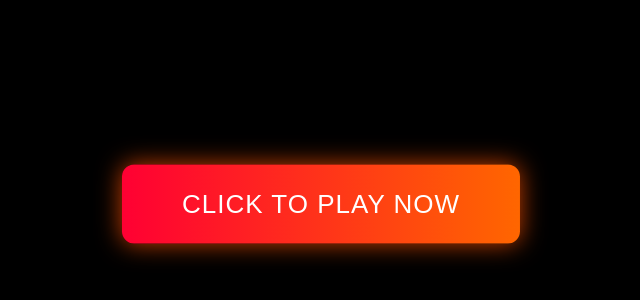
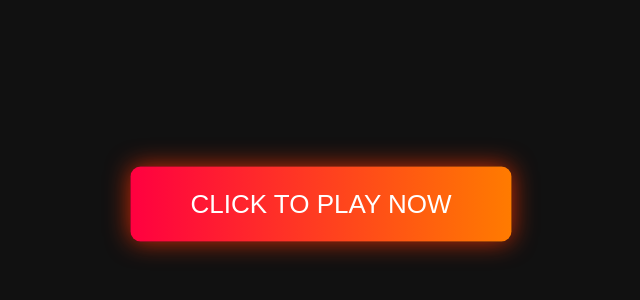
Before and after one commit to VozifyVR/Zombie-Shooter-Simulator, a plain HTML site: page index.html in a window 1280 px wide. Shown: the part 196-496 px from the top of the page, without its empty margins (319-959 px from the left). Drawn offline with Linux system fonts and the light colour scheme.

Commit message:
Refactor index.html for improved structure and updates
Updated meta tags, styles, and button functionality. Changed version references in Unity instance creation.

```diff
--- a/index.html
+++ b/index.html
@@ -1,78 +1,77 @@
 <!DOCTYPE html>
 <html lang="en">
   <head>
-    <meta charset="UTF-8" />
-    <meta name="viewport" content="width=device-width, initial-scale=1.0" />
+    <meta charset="utf-8">
+    <meta name="viewport" content="width=device-width, initial-scale=1">
     <title>Zombie Shooter Simulator</title>
-    <link rel="icon" type="image/jpg" href="https://cdn.jsdelivr.net/gh/VozifyVR/Zombie-Shooter-Simulator@v1.15/1.15.jpg">
-    <script src="https://cdn.jsdelivr.net/gh/VozifyVR/Zombie-Shooter-Simulator@v1.15/ZombieShooter.loader.js"></script>
     <style>
       html, body {
+        height: 100%;
         margin: 0;
-        padding: 0;
-        height: 100%;
+        background: #000;
         overflow: hidden;
-        background-color: #0d0d0d;
-        display: flex;
-        justify-content: center;
-        align-items: center;
       }
       #gameContainer {
-        width: 100vw;
-        height: 100vh;
-        background: black;
+        width: 100%;
+        height: 100%;
+        background: #111;
+        position: absolute;
+        top: 0;
+        left: 0;
       }
-      #playButton {
+      #playBtn {
         position: absolute;
         top: 50%;
         left: 50%;
         transform: translate(-50%, -50%);
-        padding: 24px 60px;
-        background: linear-gradient(90deg, #ff0033, #ff6600);
-        color: white;
+        padding: 22px 60px;
         font-size: 26px;
+        font-family: sans-serif;
         border: none;
-        border-radius: 12px;
-        font-family: 'Arial', sans-serif;
+        border-radius: 10px;
+        color: #fff;
+        background: linear-gradient(90deg, #ff0040, #ff7b00);
         cursor: pointer;
         text-transform: uppercase;
-        letter-spacing: 1px;
-        box-shadow: 0 0 25px rgba(255, 80, 0, 0.8);
+        box-shadow: 0 0 25px rgba(255, 50, 0, 0.8);
         transition: all 0.3s ease;
         z-index: 10;
       }
-      #playButton:hover {
+      #playBtn:hover {
         transform: translate(-50%, -50%) scale(1.1);
         box-shadow: 0 0 40px rgba(255, 100, 0, 1);
       }
     </style>
+    <script src="https://cdn.jsdelivr.net/gh/VozifyVR/Zombie-Shooter-Simulator@v1.15/1.15.loader.js"></script>
   </head>
 
   <body>
     <div id="gameContainer"></div>
-    <button id="playButton">Click to Play Now</button>
 
     <script>
-      const playButton = document.getElementById("playButton");
+      const playBtn = document.createElement("button");
+      playBtn.id = "playBtn";
+      playBtn.textContent = "Click to Play Now";
+      document.body.appendChild(playBtn);
 
-      playButton.addEventListener("click", function () {
-        playButton.remove();
+      playBtn.onclick = function () {
+        playBtn.remove();
 
         createUnityInstance(document.querySelector("#gameContainer"), {
-          dataUrl: "https://cdn.jsdelivr.net/gh/VozifyVR/Zombie-Shooter-Simulator@v1.15/ZombieShooter.data",
-          frameworkUrl: "https://cdn.jsdelivr.net/gh/VozifyVR/Zombie-Shooter-Simulator@v1.15/ZombieShooter.framework.js",
-          codeUrl: "https://cdn.jsdelivr.net/gh/VozifyVR/Zombie-Shooter-Simulator@v1.15/ZombieShooter.wasm",
+          dataUrl: "https://cdn.jsdelivr.net/gh/VozifyVR/Zombie-Shooter-Simulator@v1.15/1.15.data",
+          frameworkUrl: "https://cdn.jsdelivr.net/gh/VozifyVR/Zombie-Shooter-Simulator@v1.15/1.15.framework.js",
+          codeUrl: "https://cdn.jsdelivr.net/gh/VozifyVR/Zombie-Shooter-Simulator@v1.15/1.15.wasm",
           streamingAssetsUrl: "StreamingAssets",
           companyName: "VozifyVR",
           productName: "Zombie Shooter Simulator",
-          productVersion: "1.0"
+          productVersion: "1.15",
         }).then((unityInstance) => {
-          console.log("✅ Game started successfully!");
+          console.log("✅ Game loaded successfully");
         }).catch((err) => {
-          console.error("❌ Failed to load:", err);
-          alert("Game failed to load — check file names and jsDelivr links.");
+          console.error("❌ Error loading Unity:", err);
+          alert("Failed to load game — check console for details.");
         });
-      });
+      };
     </script>
   </body>
 </html>
```
